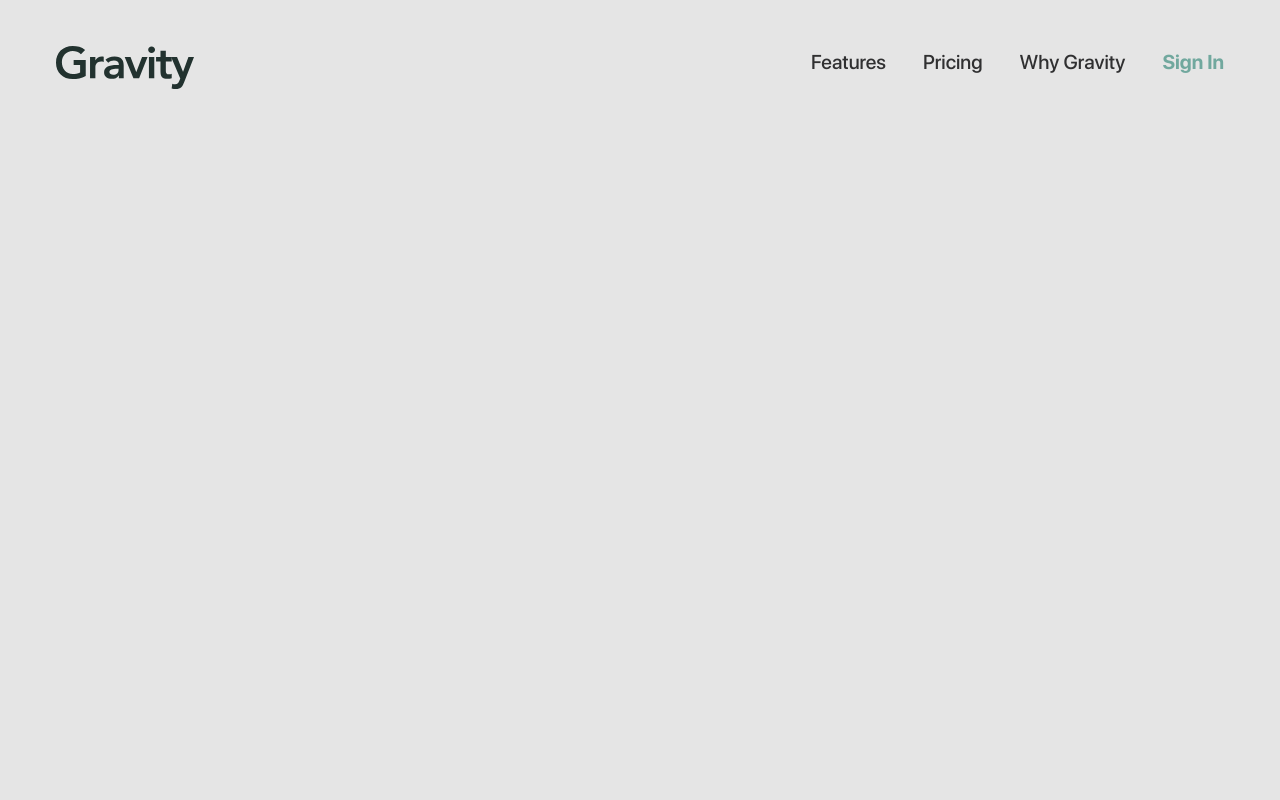
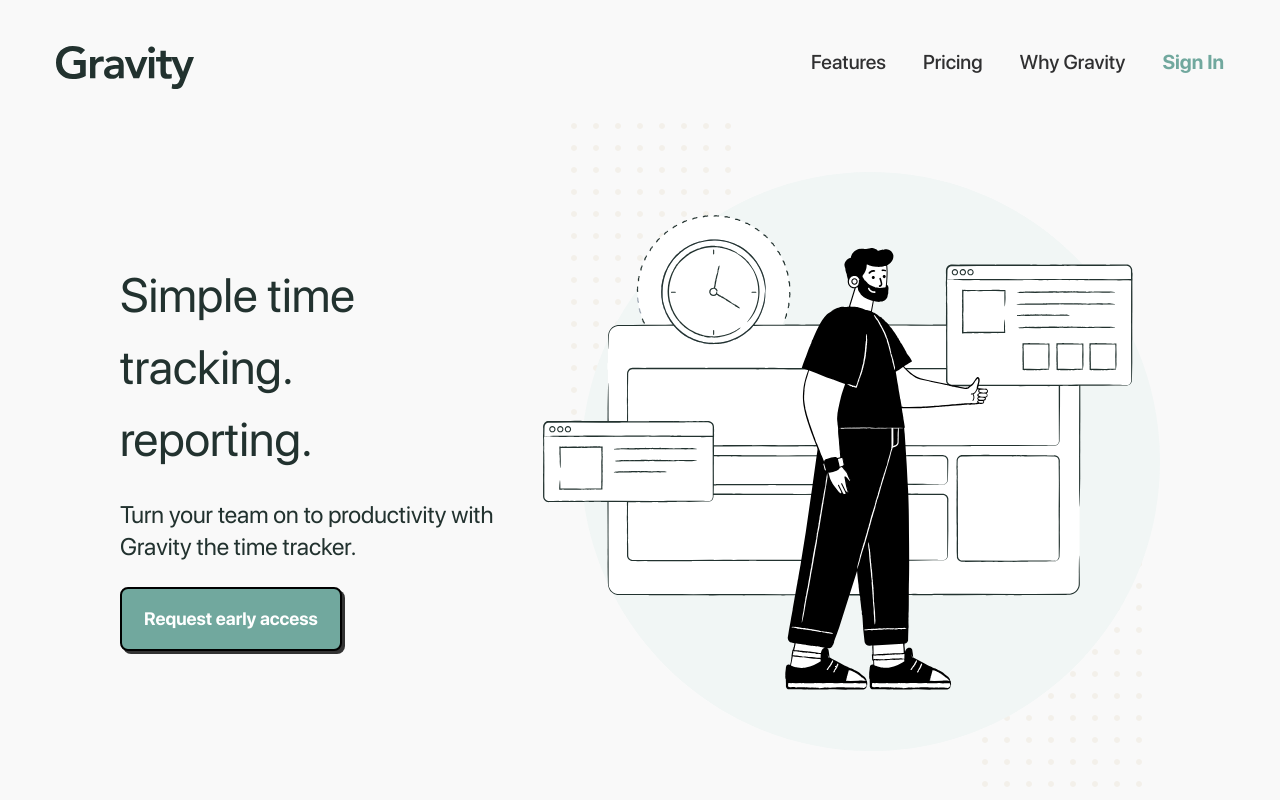
Before and after one commit to Victor81528/timetracking, a Vue app: page / in a window 1280 px wide. Built offline with nearby package versions, Linux system fonts and the light colour scheme.

Commit message:
1440px 下的 style 已經全部完成 未： RWD 優化

```diff
--- a/src/App.vue
+++ b/src/App.vue
@@ -31,8 +31,6 @@ export default {
   src: url('./assets/fonts/SFProDisplay-Regular.ttf');
 }
 body {
-  background-color: #E5E5E5;
-}
-#app {
+  background-color: #F9F9F9;
 }
 </style>
--- a/src/components/Content.vue
+++ b/src/components/Content.vue
@@ -1,5 +1,22 @@
 <template>
-  <div id="content"></div>
+  <div id="content">
+    <main>
+      <div class="left">
+        <div class="valueProp">
+          <h1>Simple time tracking.<br>
+              reporting.
+          </h1>
+          <p>Turn your team on to productivity with Gravity the time tracker.</p>
+        </div>
+        <div class="CTA">
+          <button>Request early access</button>
+        </div>
+      </div>
+      <div class="right">
+        <img src="@/assets/illustration.svg" alt="Illustration">
+      </div>
+    </main>
+  </div>
 </template>
 
 <script>
@@ -10,4 +27,57 @@ export default {
 
 <!-- Add "scoped" attribute to limit CSS to this component only -->
 <style scoped lang="scss">
+  #content {
+    // height: calc(100vh - 123px);
+    main {
+      display: flex;
+      width: 100vw;
+      flex-flow: nowrap row;
+      justify-content: center;
+      align-items: center;
+      box-sizing: border-box;
+      padding: 0 120px;
+      .left {
+        display: flex;
+        max-width: 551px;
+        flex-flow: nowrap column;
+        margin-right: 32px;
+        .valueProp {
+          font-family: SFProDisplay-Regular;
+          color: #22322F;
+          margin-bottom: 24px;
+          h1 {
+            font-size: 48px;
+            line-height: 72px;
+            margin-bottom: 24px;
+          }
+          p {
+            font-size: 24px;
+            line-height: 32px;
+            letter-spacing: -2%;
+          }
+        }
+        .CTA {
+          button {
+            width: 222px;
+            height: 64px;
+            box-sizing: border-box;
+            font-size: 18px;
+            line-height: 24px;
+            border-radius: 8px;
+            border: 2px solid #000000;
+            box-shadow: 3px 3px #333333;
+            background-color: #71A89E;
+            font-family: SFProDisplay-Bold;
+            color: #FFFFFF;
+          }
+        }
+      }
+      .right {
+        img {
+          min-width: 617px;
+        }
+      }
+    }
+  }
 </style>
```
Also changed, not shown: src/assets/Illustration.svg.
